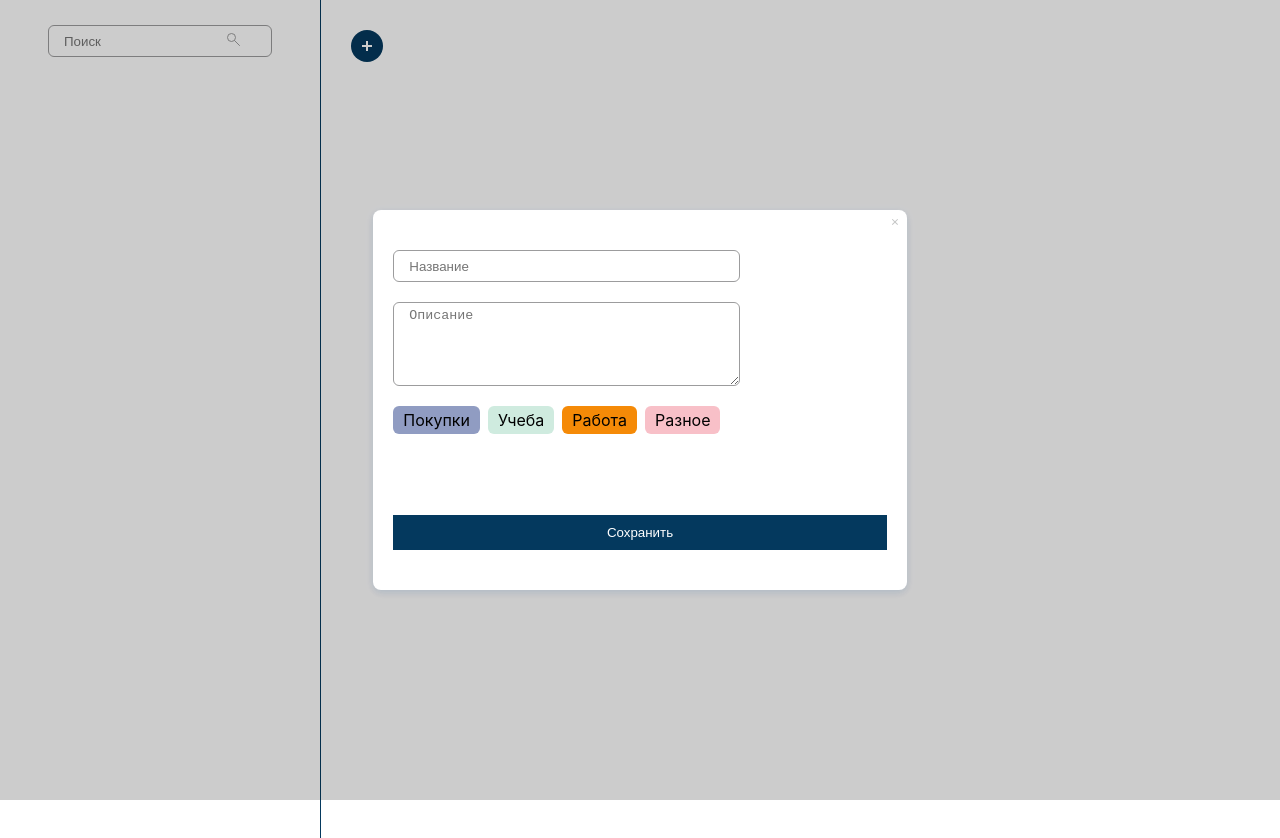
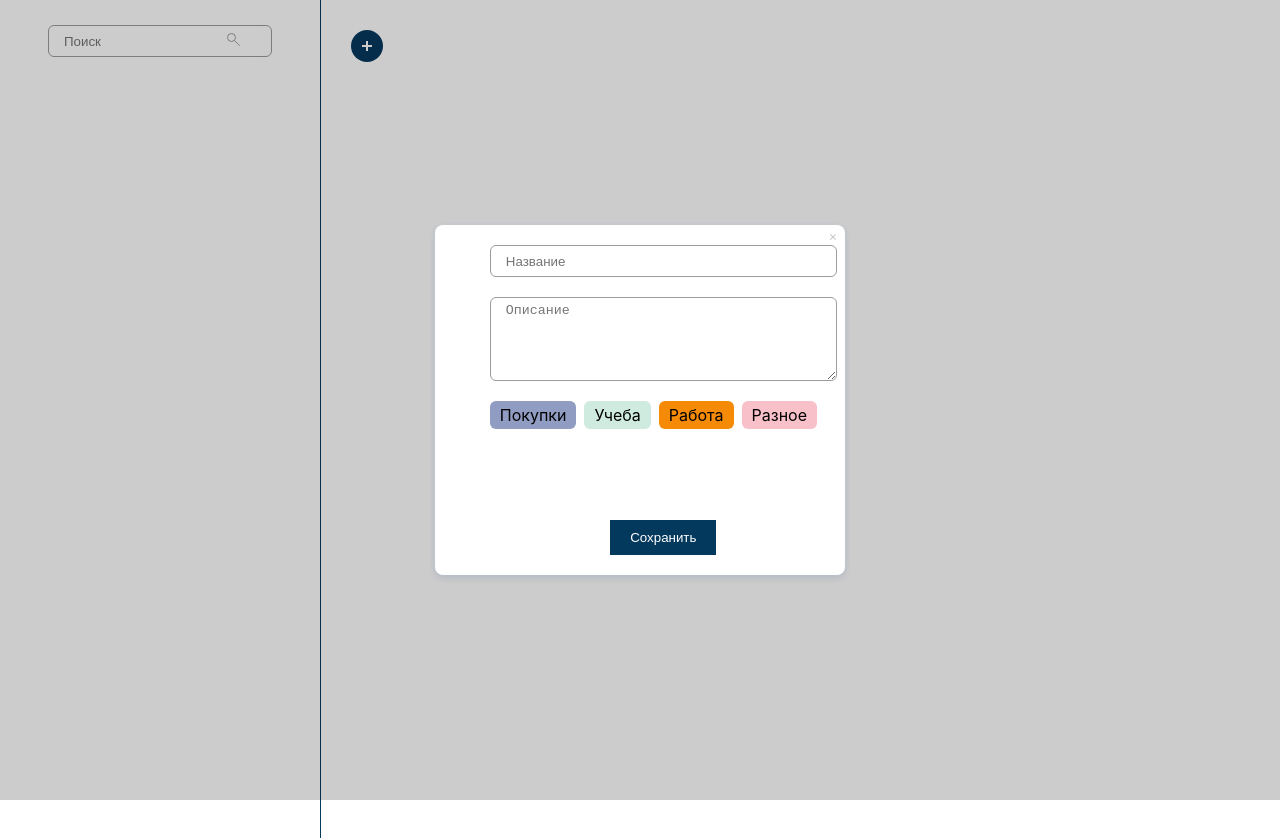
Before and after one commit to nikogorichev/notes, a React (Create React App) app: page / in a window 1280 px wide. Both pictures are taken after a click on the button 367 px from the left and 46 px from the top of the page. Shown: the top 838 px of the page. Built offline with nearby package versions, Linux system fonts and the light colour scheme.

Commit message:
add cards context

```diff
--- a/src/App.tsx
+++ b/src/App.tsx
@@ -1,13 +1,16 @@
 import Cards from "components/Cards/Cards";
 import "./App.css";
 import Sidebar from "./components/Sidebar/Sidebar";
+import CardsProvider from "providers/Cards/CardsProviders";
 
 const App = () => {
   return (
-    <div className="page-content">
-      <Sidebar />
-      <Cards/>
-    </div>
+    <CardsProvider>
+      <div className="page-content">
+        <Sidebar />
+        <Cards />
+      </div>
+    </CardsProvider>
   );
 };
 
--- a/src/components/Cards/Cards.tsx
+++ b/src/components/Cards/Cards.tsx
@@ -8,6 +8,7 @@ import ModalWindow from "shared/ModalWindow/ModalWindow";
 const Cards = () => {
   const [cards, setCards] = useState<Card[]>([]);
   const [isOpenWindow, setIsOpenWindow] = useState(false);
+
   return (
     <>
       <div className={styles.wrapper}>
--- a/src/components/Sidebar/SearchInput/SearchInput.tsx
+++ b/src/components/Sidebar/SearchInput/SearchInput.tsx
@@ -1,17 +1,23 @@
-import { ChangeEvent, useState } from "react";
+import { ChangeEvent, useContext } from "react";
 import styles from "./SearchInput.module.scss";
 import { ReactComponent as IconSearch } from "assets/images/iconSearch.svg";
 import Input from "shared/Inputs/Input/Input";
+import CardsContext from "providers/Cards/CardsContext";
 
 const SearchInput = () => {
-  const [searchValue, setSearchValue] = useState("");
+  const { searchValue, setSearchValue } = useContext(CardsContext);
 
   const handleOnChange = (event: ChangeEvent<HTMLInputElement>) => {
     setSearchValue(event.target.value);
   };
   return (
     <div className={styles.wrapper}>
-      <Input name="search" onChange={handleOnChange} value={searchValue} placeholder="Поиск"/>
+      <Input
+        name="search"
+        onChange={handleOnChange}
+        value={searchValue}
+        placeholder="Поиск"
+      />
       <IconSearch className={styles.searchIcon} />
     </div>
   );
--- /dev/null
+++ b/src/providers/Cards/CardsContext.ts
@@ -0,0 +1,31 @@
+import { createContext } from "react";
+import { Card } from "utils/types/Card";
+
+type CardsContextType = {
+  cards: Record<string, Card>;
+  deletedCards: string[];
+  favoriteCards: string[];
+  filters: string[];
+  searchValue: string;
+
+  setCards: (cards: Record<string, Card>) => void;
+  setDeletedCards: (value: string[]) => void;
+  setFavoriteCards: (value: string[]) => void;
+  setFilters: (value: string[]) => void;
+  setSearchValue: (value: string) => void;
+};
+
+export default createContext<CardsContextType>({
+  cards: {},
+  deletedCards: [],
+  favoriteCards: [],
+  filters: [],
+  searchValue: "",
+  setCards: (cards: Record<string, Card>) => {
+    cards;
+  },
+  setDeletedCards: (value: string[]) => [value],
+  setFavoriteCards: (value: string[]) => [value],
+  setFilters: (value: string[]) => [value],
+  setSearchValue: (value: string) => value,
+});
--- /dev/null
+++ b/src/providers/Cards/CardsProviders.tsx
@@ -0,0 +1,36 @@
+import { useState } from "react";
+import CardsContext from "./CardsContext";
+import { Card } from "utils/types/Card";
+
+type CardsProviderProps = {
+  children: JSX.Element;
+};
+
+const CardsProvider = ({ children }: CardsProviderProps) => {
+  const [cards, setCards] = useState<Record<string, Card>>({});
+  const [deletedCards, setDeletedCards] = useState<string[]>([]);
+  const [favoriteCards, setFavoriteCards] = useState<string[]>([]);
+  const [filters, setFilters] = useState<string[]>([]);
+  const [searchValue, setSearchValue] = useState("");
+
+  return (
+    <CardsContext.Provider
+      value={{
+        cards,
+        deletedCards,
+        favoriteCards,
+        filters,
+        searchValue,
+        setCards,
+        setDeletedCards,
+        setFavoriteCards,
+        setFilters,
+        setSearchValue,
+      }}
+    >
+      {children}
+    </CardsContext.Provider>
+  );
+};
+
+export default CardsProvider;
--- a/src/shared/ModalWindow/ModalWindow.module.scss
+++ b/src/shared/ModalWindow/ModalWindow.module.scss
@@ -17,16 +17,14 @@
 .window {
   position: absolute;
   z-index: 2;
-  width: 38.55vw;
-  height: 300px;
+  width: 32vw;
+  height: 350px;
   background-color: $white;
   border-radius: 8px;
   box-shadow: 0px 4px 8px rgba(0, 0, 0, 0.06),
     0px 2px 8px rgba(0, 140, 255, 0.1);
-  padding: 40px 20px;
   display: flex;
-  flex-direction: column;
-  justify-content: space-between;
+  column-gap: 20px;
 }
 
 .icon {
@@ -41,27 +39,50 @@
   }
 }
 
+.selectedTags {
+  display: flex;
+  flex-direction: column;
+  width: 30px;
+  height: 100%;
+}
+
+.tag {
+  height: 100%;
+  border: none;
+  @each $name, $color in $colors-list {
+    &_#{$name} {
+      background-color: $color;
+    }
+  }
+
+  &:first-child:last-child {
+    border-radius: 8px 0 0 8px;
+  }
+
+  &:first-child {
+    border-radius: 8px 0 0 0;
+  }
+
+  &:last-child {
+    border-radius: 0 0 0 8px;
+  }
+}
+
+.inputBlock {
+  display: flex;
+  flex-direction: column;
+  justify-content: space-between;
+  align-items: center;
+  width: 100%;
+  padding: 20px 0;
+}
+
 .inputs {
   display: flex;
   flex-direction: column;
   row-gap: 20px;
 }
 
-.selectedTags {
-  display: flex;
-  height: 30px;
-  width: 100%;
-}
-
-.tag {
-  width: 100%;
-  @each $name, $color in $colors-list {
-    &_#{$name} {
-      background-color: $color;
-    }
-  }
-}
-
 .inputModal {
   width: 300px;
 }
--- a/src/shared/ModalWindow/ModalWindow.tsx
+++ b/src/shared/ModalWindow/ModalWindow.tsx
@@ -34,6 +34,21 @@ const ModalWindow = ({ closeBtnFunc, selectedCard }: ModalWindowProps) => {
         <div className={styles.icon} onClick={closeBtnFunc}>
           <IconClose />
         </div>
+        <div className={styles.selectedTags}>
+          {values["tags"].length
+            ? values["tags"].map((tag) => {
+                return (
+                  <div
+                    key={tag}
+                    className={`${styles.tag} ${
+                      styles[`tag_${tagsDict[tag]["color"]}`]
+                    }`}
+                  ></div>
+                );
+              })
+            : ""}
+        </div>
+        <div className={styles.inputBlock}>
           <div className={styles.inputs}>
             <Input
               type="text"
@@ -56,22 +71,9 @@ const ModalWindow = ({ closeBtnFunc, selectedCard }: ModalWindowProps) => {
                 setValues({ ...values, tags: selectedTags })
               }
             />
-          <div className={styles.selectedTags}>
-            {values["tags"].length
-              ? values["tags"].map((tag) => {
-                  return (
-                    <div
-                      key={tag}
-                      className={`${styles.tag} ${
-                        styles[`tag_${tagsDict[tag]["color"]}`]
-                      }`}
-                    ></div>
-                  );
-                })
-              : ""}
-          </div>
           </div>
           <Button>Сохранить</Button>
+        </div>
       </div>
     </div>
   );
```
Lines whose indentation alone changed are shown as unchanged.
